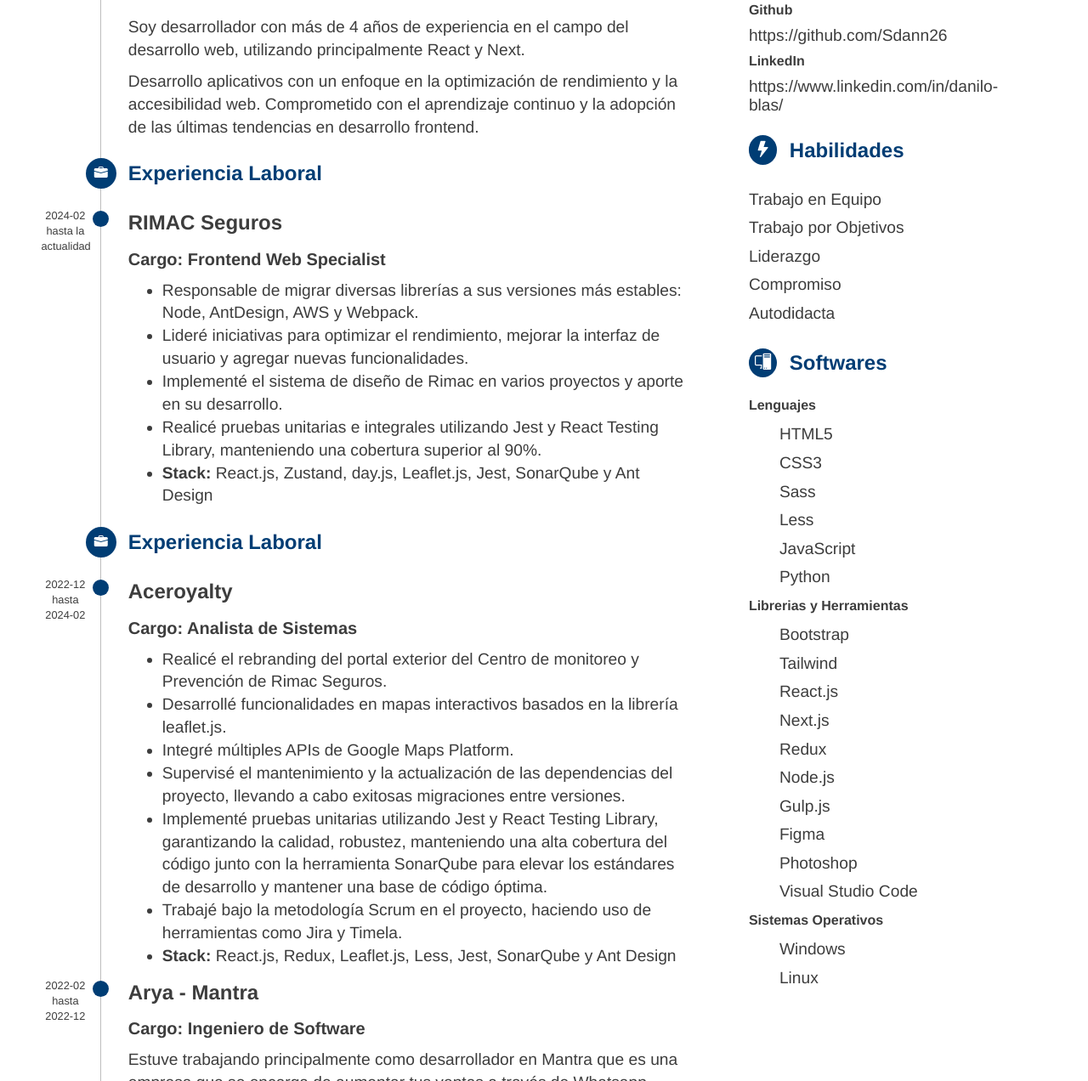
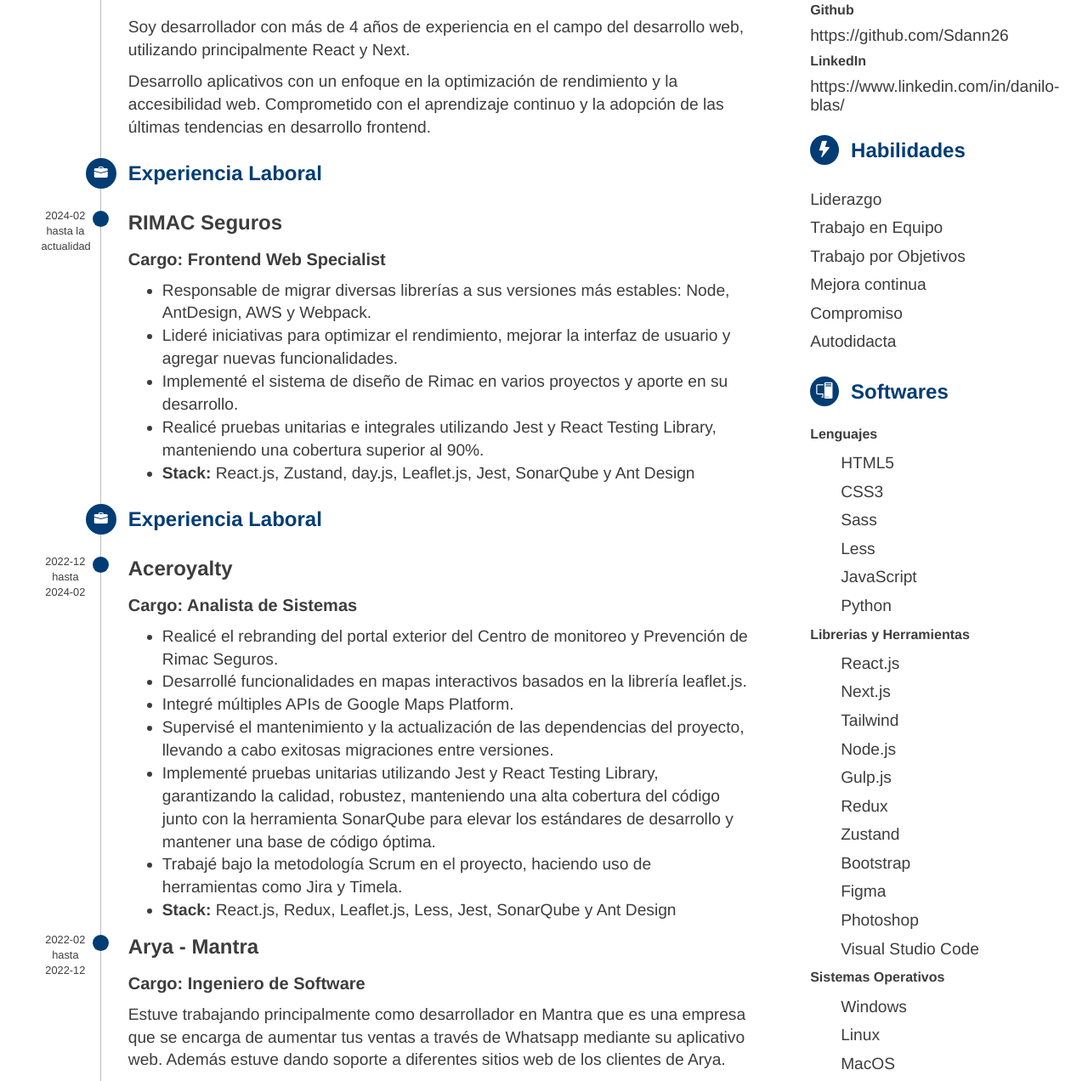
Before and after one commit to Sdann26/CV, a plain HTML site: page index.html in a window 1280 px wide. Shown: the part 274-1546 px from the top of the page at 85% size. Drawn offline with nearby package versions, Linux system fonts and the light colour scheme.

Commit message:
feat: update style

```diff
--- a/index.html
+++ b/index.html
@@ -77,9 +77,10 @@
         <!--  -->
         <h2><span><i class="bi bi-lightning-fill"></i></span>Habilidades</h2>
         <ul>
+            <li>Liderazgo</li>
             <li>Trabajo en Equipo</li>
             <li>Trabajo por Objetivos</li>
-            <li>Liderazgo</li>
+            <li>Mejora continua</li>
             <li>Compromiso</li>
             <li>Autodidacta</li>
         </ul>
@@ -96,13 +97,14 @@
         </ul>
         <h3>Librerias y Herramientas</h3>
         <ul>
-            <li>Bootstrap</li>
-            <li>Tailwind</li>
             <li>React.js</li>
             <li>Next.js</li>
-            <li>Redux</li>
+            <li>Tailwind</li>
             <li>Node.js</li>
             <li>Gulp.js</li>
+            <li>Redux</li>
+            <li>Zustand</li>
+            <li>Bootstrap</li>
             <li>Figma</li>
             <li>Photoshop</li>
             <li>Visual Studio Code</li>
@@ -111,6 +113,7 @@
         <ul>
             <li>Windows</li>
             <li>Linux</li>
+            <li>MacOS</li>
         </ul>
     </aside>
 </body>
--- a/scss/main.scss
+++ b/scss/main.scss
@@ -16,7 +16,7 @@ body{
     'header header aside'
     'main main aside';
     grid-template-rows: 8% 92%;
-    grid-template-columns: 35% 35% 30%;
+    grid-template-columns: 38% 38% 24%;
     aspect-ratio: 210/297;
     margin: 2cm 1cm;
     font-family: 'Helvetica Neue',Helvetica,Arial,sans-serif;
--- a/style.css
+++ b/style.css
@@ -13,7 +13,7 @@ body {
   display: grid;
   grid-template-areas: "header header aside" "main main aside";
   grid-template-rows: 8% 92%;
-  grid-template-columns: 35% 35% 30%;
+  grid-template-columns: 38% 38% 24%;
   aspect-ratio: 210/297;
   margin: 2cm 1cm;
   font-family: "Helvetica Neue", Helvetica, Arial, sans-serif;
```
